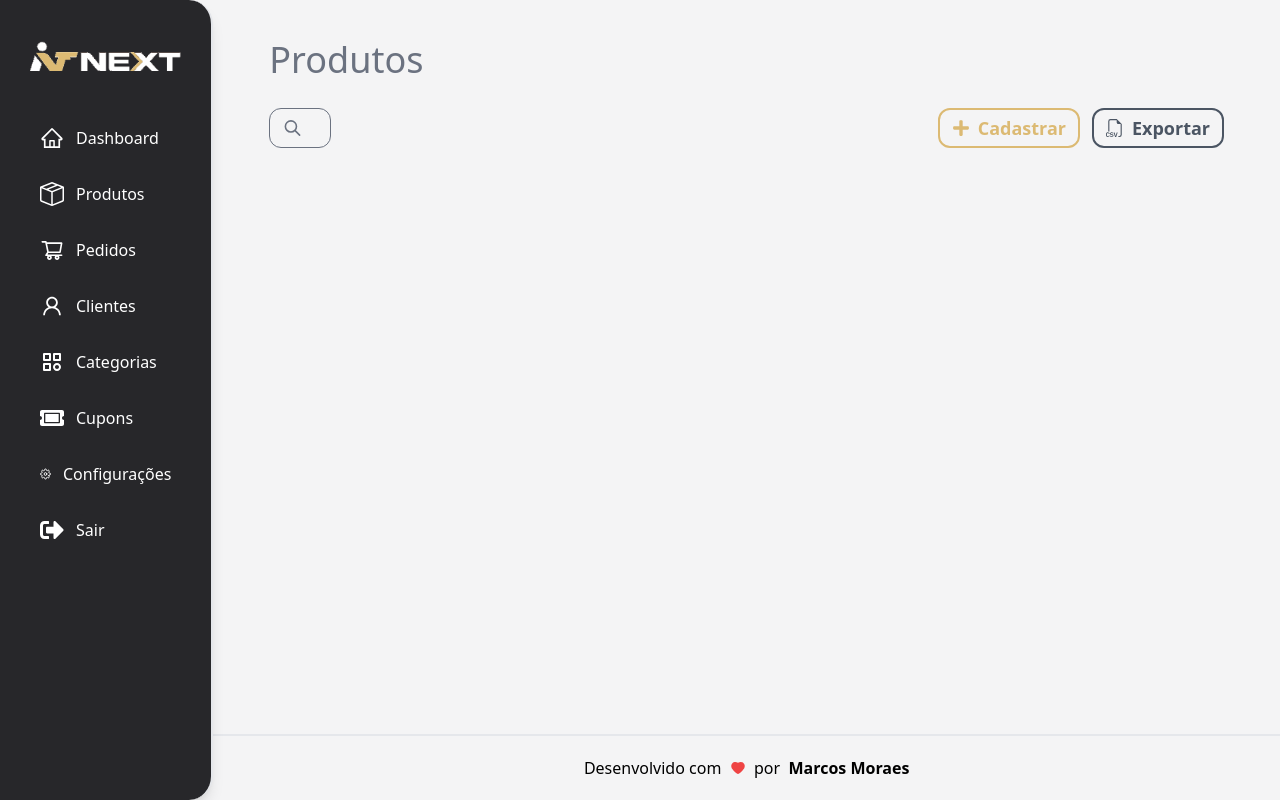
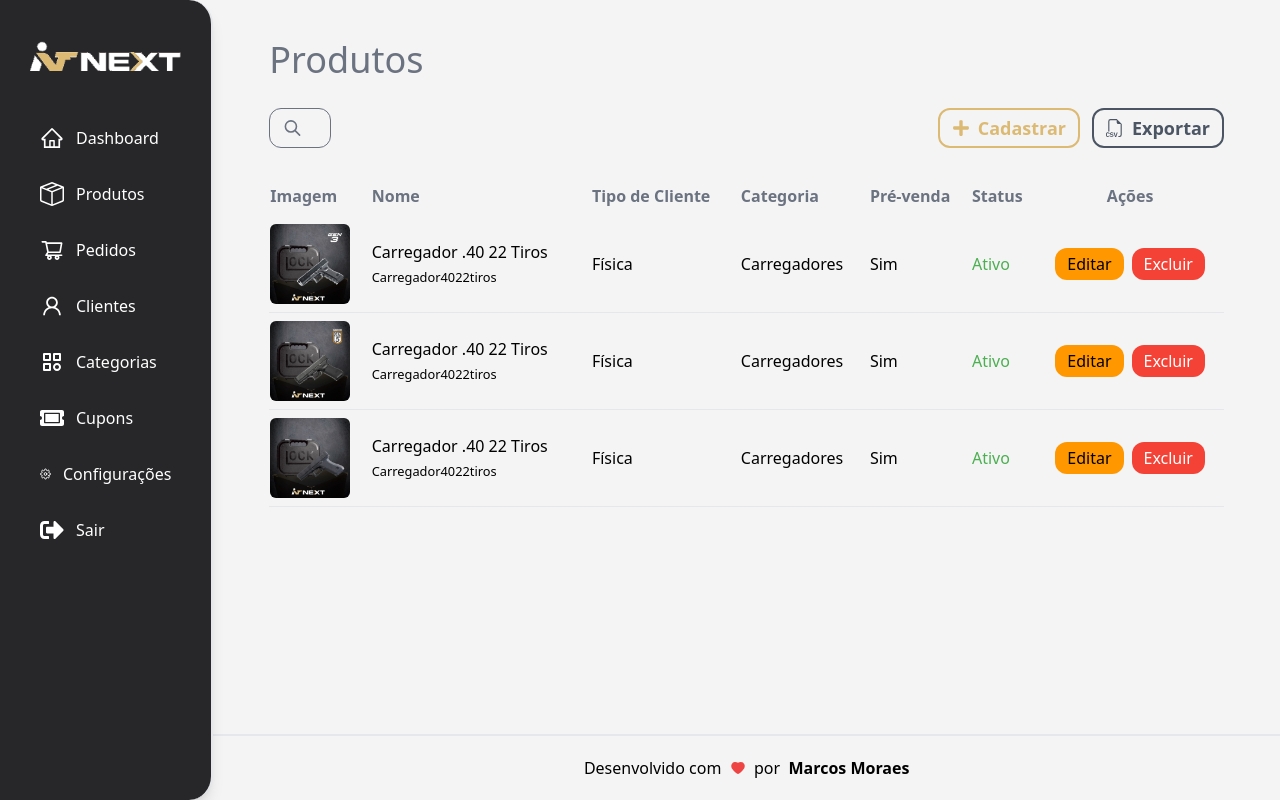
Before and after one commit to marcosamoraes/next-assessoria-admin, a Next.js app: page /dashboard/produtos in a window 1280 px wide. Built offline with nearby package versions, Linux system fonts and the light colour scheme.

Commit message:
Products List

```diff
--- a/src/app/dashboard/produtos/page.tsx
+++ b/src/app/dashboard/produtos/page.tsx
@@ -1,6 +1,7 @@
 'use client'
 import OptionsBar from '@/components/UI/OptionsBar/OptionsBar'
 import SearchBar from '@/components/UI/SearchBar/SearchBar'
+import Image from 'next/image'
 
 export default function Products() {
   const data = [
@@ -41,6 +42,49 @@ export default function Products() {
         <SearchBar onSubmit={onSubmit} />
         <OptionsBar storeLink="/dashboard/produtos/cadastrar" exportLink="products/export" />
       </div>
+      <div>
+        <table className="w-full mt-7">
+          <thead>
+            <tr className="text-left text-gray-500 font-light">
+              <th className="py-2">Imagem</th>
+              <th className="py-2">Nome</th>
+              <th className="py-2">Tipo de Cliente</th>
+              <th className="py-2">Categoria</th>
+              <th className="py-2">Pré-venda</th>
+              <th className="py-2">Status</th>
+              <th className="py-2 text-center">Ações</th>
+            </tr>
+          </thead>
+          <tbody>
+            {data.map((product, index) => (
+              <tr key={index} className="border-b border-gray-200">
+                <td className="py-2">
+                  <Image src={product.image} alt={product.name} width={100} height={100} className="w-20 h-20 rounded-md" />
+                </td>
+                <td className="py-2">
+                  {product.name}
+                  <br />
+                  <small>{product.code}</small>
+                </td>
+                <td className="py-2">{product.clientType}</td>
+                <td className="py-2">{product.category}</td>
+                <td className="py-2">{product.preSale ? 'Sim' : 'Não'}</td>
+                <td className={`py-2 ${product.status ? 'text-success' : 'text-danger'}`}>{product.status ? 'Ativo' : 'Inativo'}</td>
+                <td className="py-2">
+                  <div className="flex items-center justify-center gap-2">
+                    <button className="bg-warning px-3 py-1 rounded-xl hover:bg-warning/70 text-black inline-flex items-center">
+                      Editar
+                    </button>
+                    <button className="bg-danger px-3 py-1 rounded-xl hover:bg-danger/70 text-white inline-flex items-center">
+                      Excluir
+                    </button>
+                  </div>
+                </td>
+              </tr>
+            ))}
+          </tbody>
+        </table>
+      </div>
     </>
   )
 }
--- a/tailwind.config.js
+++ b/tailwind.config.js
@@ -9,6 +9,10 @@ module.exports = {
     extend: {
       colors: {
         primary: '#dcba73',
+        success: '#4caf50',
+        danger: '#f44336',
+        warning: '#ff9800',
+        info: '#2196f3',
       }
     },
   },
```
